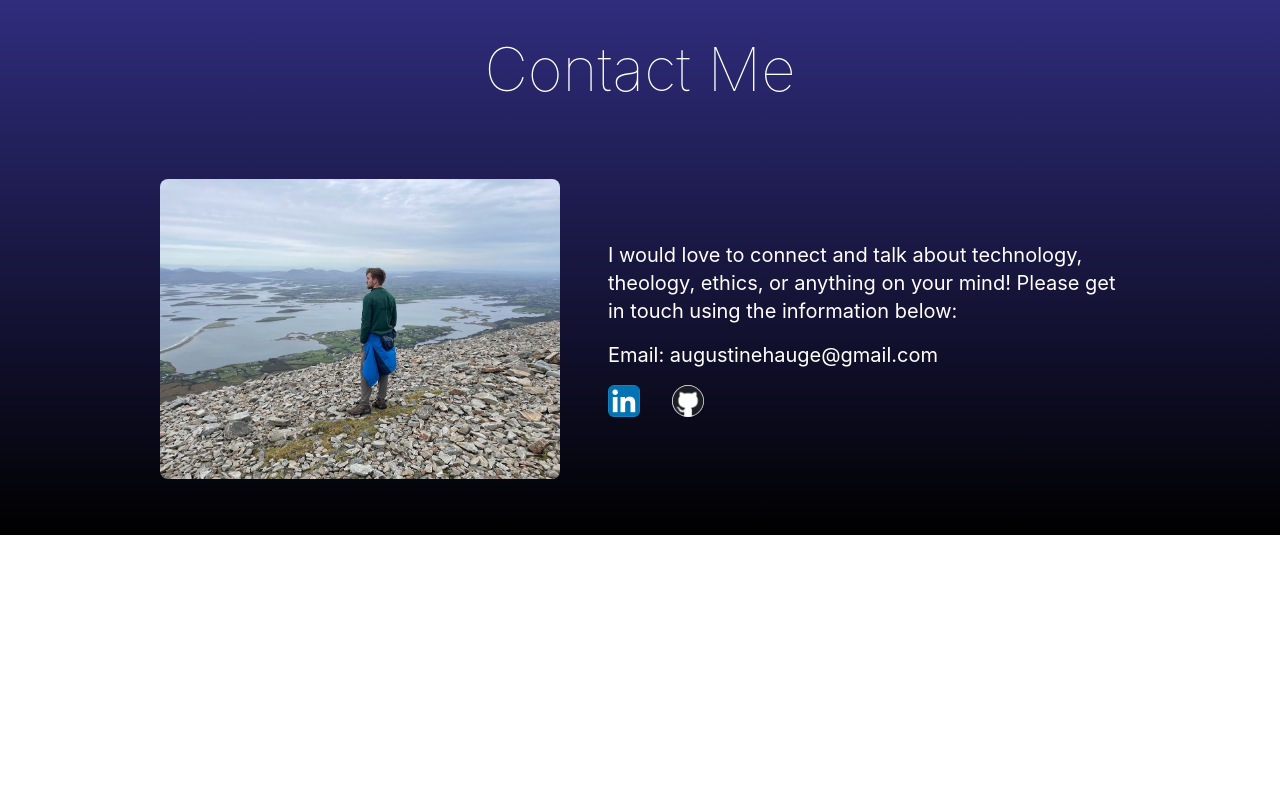
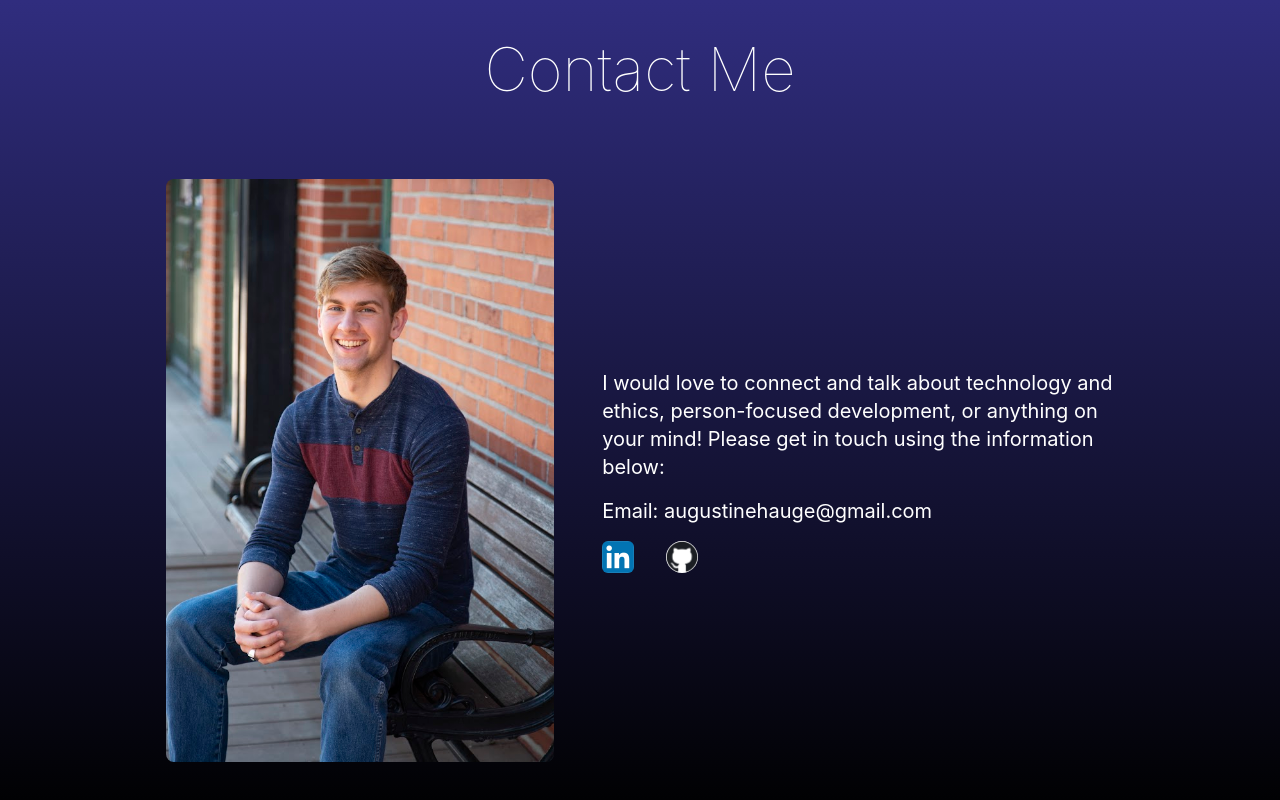
Before and after one commit to GusHauge/GusHauge.github.io, a React (Create React App) app: page / in a window 1280 px wide. Shown: the part 3613-4413 px from the top of the page. Before the commit the page ends 4148 px from the top, so only its background shows below. Built offline with nearby package versions, Linux system fonts and the light colour scheme.

Commit message:
Updated contact section

```diff
--- a/src/components/Contact.js
+++ b/src/components/Contact.js
@@ -8,17 +8,17 @@ export const Contact = () => {
       <div className="flex flex-col lg:flex-row items-center justify-center space-y-6 lg:space-x-8 lg:space-y-0 xl:space-x-12">
         <div className="shrink-0 lg:w-1/3">
           <img
-            src="/images/Croagh_Patrick_Side.jpg"
+            src="/images/Gus_laughing.jpeg"
             alt="Gus"
-            className="rounded-lg object-cover w-[32rem] h-52 lg:w-full lg:h-auto"
+            className="rounded-lg object-cover object-top w-[32rem] h-96 lg:w-full lg:h-auto"
           />
         </div>
 
         <div className="flex flex-col space-y-4 text-base md:text-lg lg:text-xl max-w-lg">
           <p>
-            I would love to connect and talk about technology, theology, ethics,
-            or anything on your mind! Please get in touch using the information
-            below:
+            I would love to connect and talk about technology and ethics,
+            person-focused development, or anything on your mind! Please get in
+            touch using the information below:
           </p>
           <p>Email: augustinehauge@gmail.com</p>
           <div className="flex flex-row space-x-8">
```
Also changed, not shown: public/images/Gus_laughing.jpeg (added).
